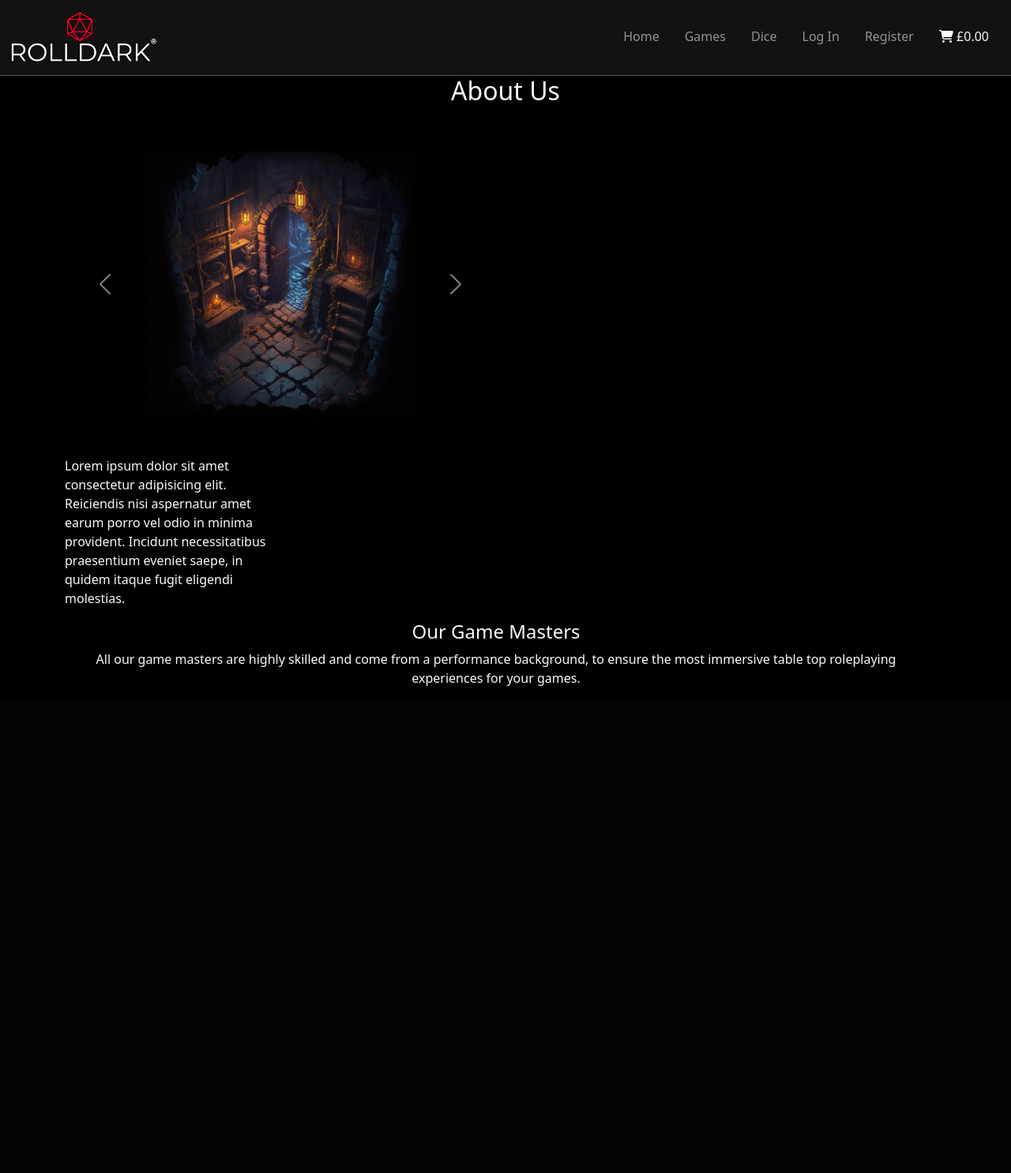
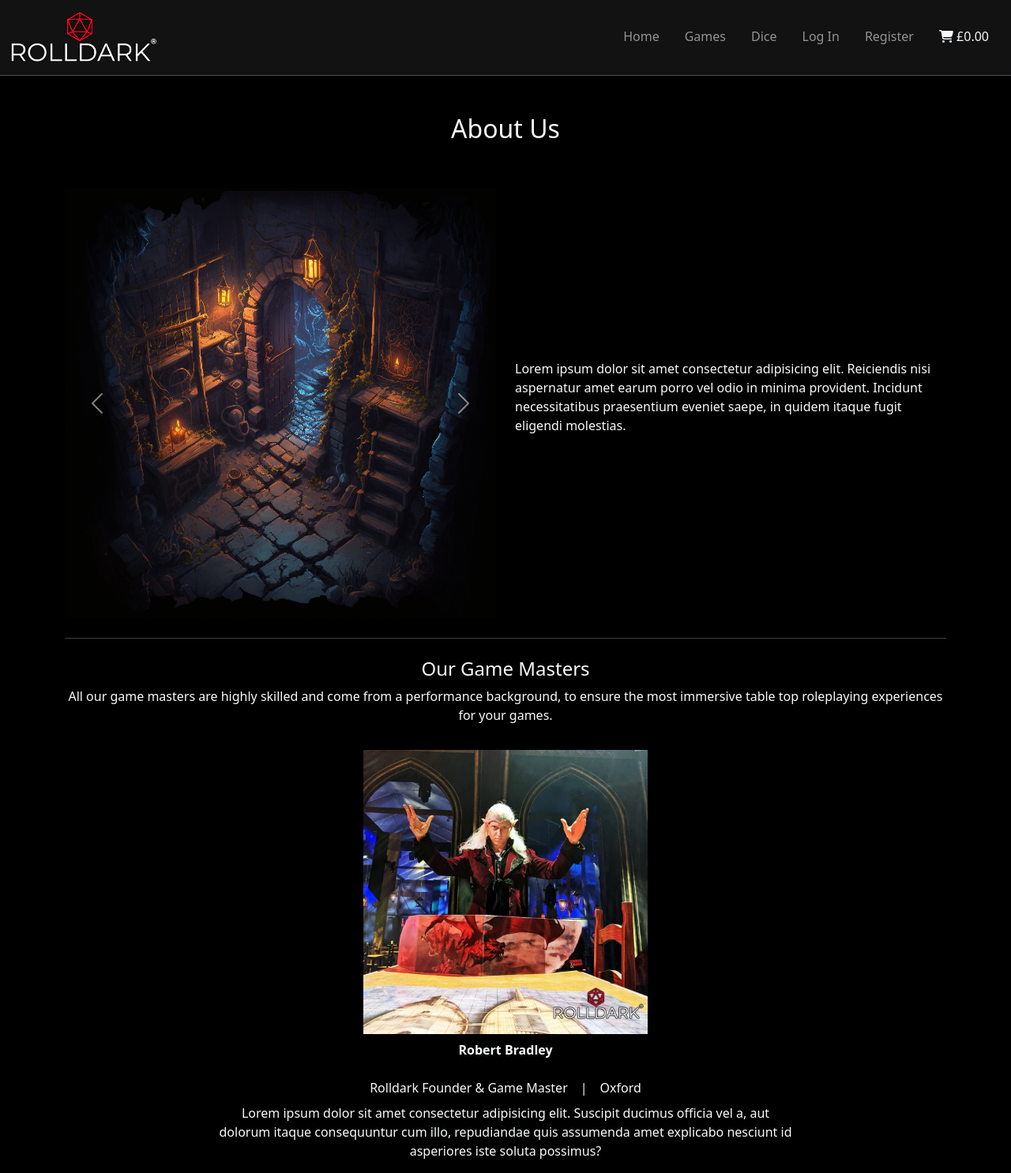
Before and after one commit to BenMilesRocks/4-rolldark-v2, a Django app: page /about/ in a window 1280 px wide. Shown: the whole page at 79% size. Before the commit the page ends 869 px from the top, so only its background shows below. Run offline with Django 5.2, Linux system fonts and the light colour scheme; some libraries are stand-ins or nearby versions.

Commit message:
adds styling to about.html

```diff
--- a/about/templates/about/about.html
+++ b/about/templates/about/about.html
@@ -4,50 +4,87 @@
 {% block content %}
 
 
-<div class="container text-light">
+<div class="container text-light mt-5">
     <div class="row">
         <div class="col text-center">
             <h2>About Us</h2>
         </div>
     </div>
 
-    <div class="row">
-        <div class="col-6 float-left">
+    <div class="row align-items-center mt-5">
 
-            <div class="container">
-                <div class="carousel slide text-center text-white fw-semibold py-5 pointer-event" id="carouselExampleCaptions" data-bs-ride="carousel">
-                    <div class="carousel-inner">
+        <div class="col-12 col-lg-6">
 
-                        <div class="carousel-item active">
-                            <div class="row justify-content-center">
-                                <div class="col col-lg-8">
-                                    <img src="{{ MEDIA_URL }}doorway_background.png" class="d-block w-100 carousel-image" alt="Browse our games">
-                                </div>
-                            </div>
-                        </div>
+            <div id="about-carousel" class="carousel slide">
+                <div class="carousel-inner">
+                    <div class="carousel-item active">
+                        <img src="{{ MEDIA_URL }}doorway_background.png" class="d-block w-100 carousel-image" alt="Browse our games">
+                    </div>
 
-
-                    </div><button class="carousel-control-prev" data-bs-slide="prev" data-bs-target="#carouselExampleCaptions" type="button"><span aria-hidden="true" class="carousel-control-prev-icon"></span> <span class="visually-hidden">Previous</span></button> <button class="carousel-control-next" data-bs-slide="next" data-bs-target="#carouselExampleCaptions" type="button"><span aria-hidden="true" class="carousel-control-next-icon"></span> <span class="visually-hidden">Next</span></button>
                 </div>
 
+                <button class="carousel-control-prev" type="button" data-bs-target="#carouselExample" data-bs-slide="prev">
+                    <span class="carousel-control-prev-icon" aria-hidden="true"></span>
+                    <span class="visually-hidden">Previous</span>
+                </button>
+
+                <button class="carousel-control-next" type="button" data-bs-target="#carouselExample" data-bs-slide="next">
+                    <span class="carousel-control-next-icon" aria-hidden="true"></span>
+                    <span class="visually-hidden">Next</span>
+                </button>
+            </div>
 
         </div>
 
-        <div class="col-6 float-right">
+        <div class="col-12 col-lg-6">
             <p>Lorem ipsum dolor sit amet consectetur adipisicing elit. Reiciendis nisi aspernatur amet earum porro vel odio in minima provident. Incidunt necessitatibus praesentium eveniet saepe, in quidem itaque fugit eligendi molestias.</p>
         </div>
 
     </div>
 
-    <div class="row">
+    <hr class="mt-4">
+
+    <div class="row mt-4">
         <div class="col text-center">
             <h4>Our Game Masters</h4>
             <p>All our game masters are highly skilled and come from a performance background, to ensure the most immersive table top roleplaying experiences for your games.</p>
         </div>
     </div>
 
-    <div class="row">
-        <div class="col">
+    <div class="row align-items-center mt-3">
+        <div class="col-12 lg-col-6 mx-auto">
+            <div class="row">
+                <div class="col">
+                    <div class="about-image">
+                        <img src="{{ MEDIA_URL }}robert-bradley.webp" class="mx-auto d-block h-100" alt="Rolldark founder, Robert Bradley">
+                    </div>
+                </div>
+            </div>
+            <div class="row">
+                <div class="col-12 col-lg-8 text-center mx-auto">
+                    <div class="row mt-2">
+                        <div class="col">
+                            <p class="fw-bold">Robert Bradley</p>
+                        </div>
+                    </div>
+                    <div class="row">
+                        <div class="col">
+                            <div class="d-flex justify-content-center mx-auto">
+                                <span class="fw-light p-2">Rolldark Founder & Game Master</span>
+                                <span class="fw-light p-2">|</span>
+                                <span class="fw-light p-2">Oxford</span>
+                            </div>
+                        </div>
+                    </div>
+                    <div class="row">
+                        <div class="col">
+                            <p>Lorem ipsum dolor sit amet consectetur adipisicing elit. Suscipit ducimus officia vel a, aut dolorum itaque consequuntur cum illo, repudiandae quis assumenda amet explicabo nesciunt id asperiores iste soluta possimus?</p>
+                        </div>
+                    </div>
+                </div>
+            </div>
+
+
             <!-- Headline picture of Robert to be centered in the first row -->
         </div>
     </div>
--- a/static/css/base.css
+++ b/static/css/base.css
@@ -131,3 +131,13 @@ body, html {
     color: #000;
     border: 1px solid #000;
 }
+
+/* --------about.html-------- */
+
+/* ----GM Images */
+
+.about-image {
+    height: 45vw;
+    min-height: 325px;
+    max-height: 45vh;
+}
```
Also changed, not shown: media/robert-bradley.webp (added).
